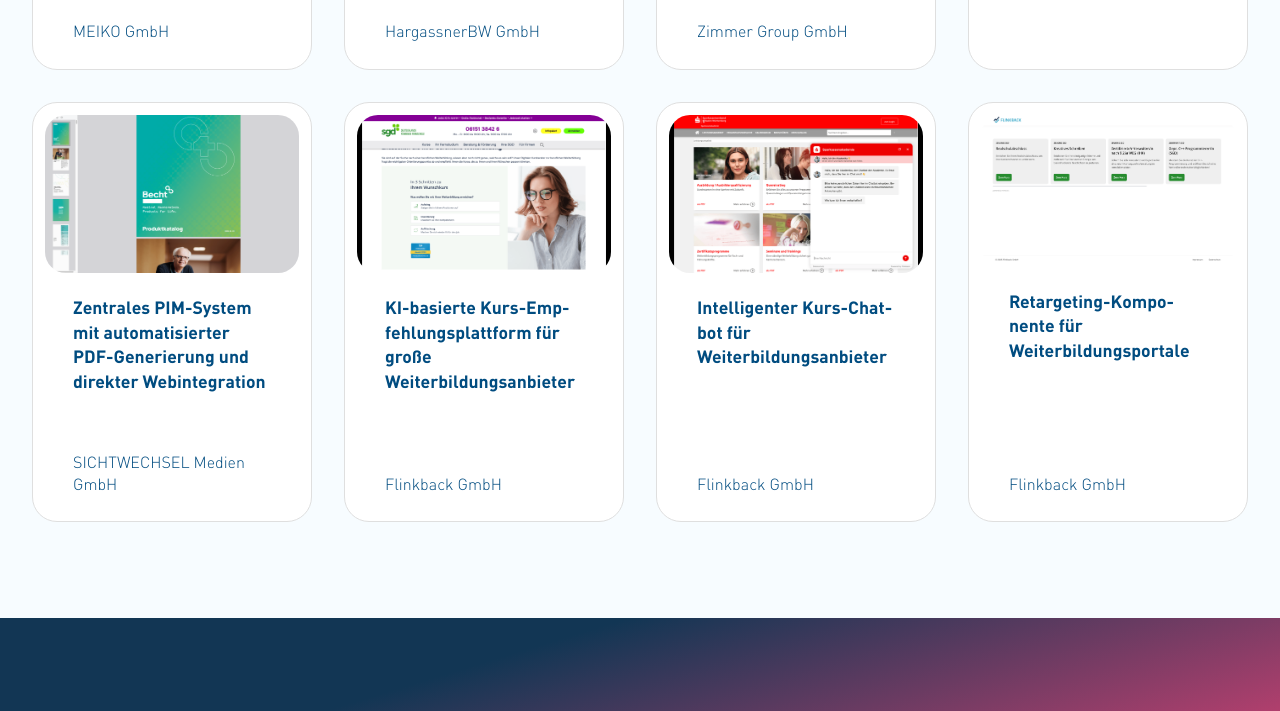
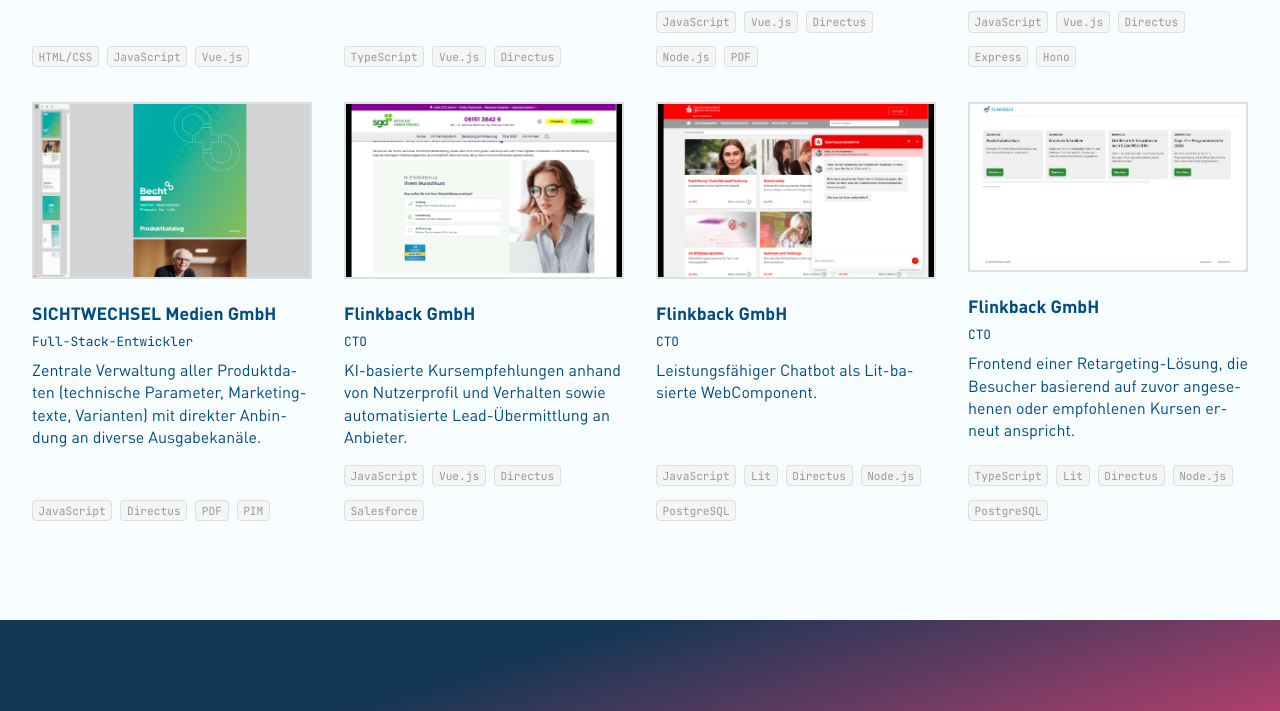
Before and after one commit to siryan2/yhits-website, an Eleventy site: page src/projekte.njk in a window 1280 px wide. Shown: the part 513-1224 px from the top of the page. Built offline with nearby package versions, Linux system fonts and the light colour scheme; Eleventy itself is replaced by a stand-in of ours; files that its build step writes are made by us from their sources.

Commit message:
feat(projekts): optimize layout

```diff
--- a/src/css/components/_card.scss
+++ b/src/css/components/_card.scss
@@ -78,3 +78,76 @@
     }
   }
 }
+
+/**
+ * Project Card
+ */
+.project-card {
+  display: flex;
+  flex-direction: column;
+  height: 100%;
+
+  &:hover,
+  &:focus {
+    text-decoration: none;
+
+    .project-card__headline {
+      color: var(--c-brand-secondary);
+    }
+
+    .project-card__image {
+      border-color: var(--c-brand-secondary);
+    }
+  }
+
+  &__image {
+    border: 2px solid var(--c-medium-gray);
+    max-width: 100%;
+    height: auto;
+    transition: border 0.2s ease-in-out;
+  }
+
+  &__header {
+    margin-top: 1rem;
+  }
+
+  &__content {
+    flex: 1;
+    margin-top: 0.625rem;
+  }
+
+  &__headline {
+    font-family: var(--font-brand-bold);
+    font-size: clamp(1rem, 1.5vw, 1.1rem);
+    word-break: break-word;
+    hyphens: auto;
+    transition: color 0.2s ease-in-out;
+  }
+
+  &__teaser {
+    font-family: var(--font-brand);
+    font-size: clamp(0.8rem, 1.4vw, 1rem);
+  }
+
+  &__tags {
+    display: flex;
+    flex-wrap: wrap;
+    gap: 0.5rem;
+    list-style: none;
+    padding-left: 0;
+    margin: 0;
+
+    code {
+      font-size: clamp(0.6rem, 1.2vw, 0.7rem);
+      color: var(--c-gray);
+    }
+  }
+
+  &__footer {
+    display: flex;
+    flex-direction: column;
+    align-items: start;
+    gap: 0.25rem;
+    margin-top: 0.75rem;
+  }
+}
--- a/src/projekte.njk
+++ b/src/projekte.njk
@@ -19,18 +19,35 @@
       <nav>
         <ul class="grid grid--4col" style="padding-left: 0; margin: 0; list-style: none;">
           {%- for entry in navPages %}
-            <li{% if entry.url == page.url %} class="my-active-class"{% endif %}>
-              <a href="{{ entry.url }}" class="card">
-                <div class="card__image-container">
-                  <img src="{{entry.coverImage}}" alt="{{ entry.title }}" eleventy:widths="500" class="card__image"/>
+            <li{% if entry.url == page.url %} class="my-active-class"{% endif %} class="flex1">
+              <a href="{{ entry.url }}" class="project-card">
+                <div class="project-card__image-container">
+                  <img src="{{entry.coverImage}}" alt="{{ entry.title }}" eleventy:widths="500" class="project-card__image"/>
                 </div>
 
-                <div class="card__content">
-                  <p class="card__headline">{{ entry.title }}</p>
+                <div class="project-card__header">
+                  <p class="project-card__headline">
+                    {% if entry.client %}
+                      {{ entry.client }}
+                    {% else %}
+                      {{ entry.title }}
+                    {% endif %}
+                  </p>
+                  <p class="font-brand-mono font--small mt-small mb-0">{{ entry.role }}</p>
                 </div>
 
-                <div class="card__footer">
-                  <p class="font--regular">{{ entry.client }}</p>
+                <div class="project-card__content">
+                  <p class="project-card__teaser">{{ entry.description }}</p>
+                </div>
+
+                <div class="project-card__footer">
+                  <ul class="project-card__tags">
+                    {%- for tag in entry.tags %}
+                      <li>
+                        <code>{{ tag }}</code>
+                      </li>
+                    {%- endfor %}
+                  </ul>
                 </div>
               </a>
             </li>
--- a/src/projekte/ajonta-analysen-fuer-sevdesk-saas.njk
+++ b/src/projekte/ajonta-analysen-fuer-sevdesk-saas.njk
@@ -13,9 +13,17 @@
   - knex.js
   - MySQL
 eleventyNavigation:
-  key: "ajonta - Analysen für sevdesk (SaaS)"
+  key: "ajonta (SaaS)"
+  description: SaaS-Lösung zur präzisen Analyse von Kunden- und Artikelumsätzen auf Basis von sevdesk-Daten.
   parent: "Projekte"
   coverImage: "/../public/img/projekte/ajonta/kundenanalyse-dashboard.png"
+  role: Gründer & Entwickler
+  tags:
+  - JavaScript
+  - Vue.js
+  - Directus
+  - Express
+  - Hono
   order: 3
 ---
 {# <section class="container container-fluid project-detail">
--- a/src/projekte/alfredbecht-pim-product-catalog-pdf.njk
+++ b/src/projekte/alfredbecht-pim-product-catalog-pdf.njk
@@ -15,10 +15,17 @@
   - PIM
 eleventyNavigation:
   key: "Zentrales PIM-System mit automatisierter PDF-Generierung und direkter Webintegration"
+  description: Zentrale Verwaltung aller Produktdaten (technische Parameter, Marketingtexte, Varianten) mit direkter Anbindung an diverse Ausgabekanäle.
   parent: "Projekte"
   coverImage: "/../public/img/projekte/pim-pdf-catalog/pdf-katalog.png"
   order: 4
   client: SICHTWECHSEL Medien GmbH
+  role: Full-Stack-Entwickler
+  tags:
+  - JavaScript
+  - Directus
+  - PDF
+  - PIM
 ---
 {# <section class="container container-fluid project-detail">
   <div class="row">
--- a/src/projekte/flinkback-chatbot.njk
+++ b/src/projekte/flinkback-chatbot.njk
@@ -14,9 +14,17 @@
   - PostgreSQL
 eleventyNavigation:
   key: "Intelligenter Kurs-Chatbot für Weiterbildungsanbieter"
+  description: Leistungsfähiger Chatbot als Lit-basierte WebComponent.
   parent: "Projekte"
   coverImage: "/../public/img/projekte/chatbot/spk-akdm-chatbot.png"
   client: Flinkback GmbH
+  role: CTO
+  tags:
+  - JavaScript
+  - Lit
+  - Directus
+  - Node.js
+  - PostgreSQL
   order: 6
 ---
 {# <section class="container container-fluid project-detail">
@@ -68,9 +76,12 @@
 <p>Für die Flinback GmbH habe ich einen leistungsfähigen Chatbot als WebComponent auf Basis von Lit entwickelt, der direkt auf den Websites großer deutscher Weiterbildungsanbieter eingebunden ist. Ziel ist es, Besucher:innen im Dialog bei der Kurssuche zu unterstützen und häufige Fragen schnell zu beantworten – nahtlos integriert in bestehende Seiten.</p>
 <p>Technische Umsetzung:</p>
 <ul class="mt-1">
-  <li><strong>Frontend</strong>: Die gesamte UI ist als <strong>modulare Lit-WebComponent</strong> realisiert. Sie kann flexibel in verschiedenste CMS- und Webumgebungen eingebettet werden – ohne externe Abhängigkeiten.</li>
-  <li><strong>Backend</strong>: Das Backend verarbeitet eingehende Anfragen, rendert Antworten in HTML (inkl. Umwandlung von Markdown) und reichert diese dynamisch mit Zusatzinfos wie <strong>Kurs-Links</strong> oder <strong>weiterführenden Empfehlungen</strong> an.</li>
-  <li><strong>Dialogausgabe</strong>: Die Integration eines LLM (Large Language Model) für die eigentlichen Antworten war nicht Teil meiner Aufgabe – die Ausspielung der generierten Inhalte jedoch vollständig.</li>
+  <li>
+    <strong>Frontend</strong>: Die gesamte UI ist als <strong>modulare Lit-WebComponent</strong> realisiert. Sie kann flexibel in verschiedenste CMS- und Webumgebungen eingebettet werden – ohne externe Abhängigkeiten.</li>
+  <li>
+    <strong>Backend</strong>: Das Backend verarbeitet eingehende Anfragen, rendert Antworten in HTML (inkl. Umwandlung von Markdown) und reichert diese dynamisch mit Zusatzinfos wie <strong>Kurs-Links</strong> oder <strong>weiterführenden Empfehlungen</strong> an.</li>
+  <li>
+    <strong>Dialogausgabe</strong>: Die Integration eines LLM (Large Language Model) für die eigentlichen Antworten war nicht Teil meiner Aufgabe – die Ausspielung der generierten Inhalte jedoch vollständig.</li>
 </ul>
 <p>Vorteile für Kunden:</p>
 <ul class="mt-1">
--- a/src/projekte/flinkback-flow.njk
+++ b/src/projekte/flinkback-flow.njk
@@ -15,9 +15,16 @@
   - Salesforce
 eleventyNavigation:
   key: "KI-basierte Kurs-Empfehlungsplattform für große Weiterbildungsanbieter"
+  description: KI-basierte Kursempfehlungen anhand von Nutzerprofil und Verhalten sowie automatisierte Lead-Übermittlung an Anbieter.
   parent: "Projekte"
   coverImage: "/../public/img/projekte/flow/flow-1.png"
   client: Flinkback GmbH
+  role: CTO
+  tags:
+  - JavaScript
+  - Vue.js
+  - Directus
+  - Salesforce
   order: 5
 ---
 {# <section class="container container-fluid project-detail">
@@ -67,11 +74,16 @@
 <p>Für die Flinkback GmbH habe ich eine skalierbare Anwendung entwickelt, die auf den Websites namhafter deutscher Weiterbildungsanbieter wie ILS, SGD, WBH oder KCE integriert ist. Ziel ist es, Besuchern basierend auf ihrem Profil und Verhalten passende Weiterbildungskurse per KI zu empfehlen – und qualifizierte Leads automatisiert an die Anbieter zu übermitteln.</p>
 <p>So funktioniert die Lösung:</p>
 <ul class="mt-1">
-  <li><strong>Integration via WebComponent</strong>: Die gesamte Empfehlungslogik ist als leicht integrierbare WebComponent umgesetzt, die sich nahtlos in bestehende Webseiten einfügt.</li>
-  <li><strong>KI-gesteuerte Empfehlungen</strong>: Mit Hilfe eines speziell trainierten Recommendation-Systems werden passende Kurse ermittelt und dem Interessenten sofort angezeigt.</li>
-  <li><strong>Personalisierte Empfehlung per E-Mail</strong>: Nutzer erhalten eine <strong>individuell zusammengestellte Kursübersicht per E-Mail</strong> inklusive Link zu einer persönlichen Empfehlungssite – realisiert als moderne <strong>Vue.js Single-Page-App</strong>.</li>
-  <li><strong>Leadübergabe in Echtzeit</strong>: Sobald diese Seite besucht wird, erfolgt eine automatisierte Übergabe des qualifizierten Leads an die <strong>Salesforce API</strong> des jeweiligen Anbieters.</li>
-  <li><strong>Monitoring und Optimierung im Backend</strong>: Jeder Anbieter hat Zugriff auf ein zentrales Backend zur Einsicht, Analyse und Feinjustierung der Empfehlungen und Leads.</li>
+  <li>
+    <strong>Integration via WebComponent</strong>: Die gesamte Empfehlungslogik ist als leicht integrierbare WebComponent umgesetzt, die sich nahtlos in bestehende Webseiten einfügt.</li>
+  <li>
+    <strong>KI-gesteuerte Empfehlungen</strong>: Mit Hilfe eines speziell trainierten Recommendation-Systems werden passende Kurse ermittelt und dem Interessenten sofort angezeigt.</li>
+  <li>
+    <strong>Personalisierte Empfehlung per E-Mail</strong>: Nutzer erhalten eine <strong>individuell zusammengestellte Kursübersicht per E-Mail</strong> inklusive Link zu einer persönlichen Empfehlungssite – realisiert als moderne <strong>Vue.js Single-Page-App</strong>.</li>
+  <li>
+    <strong>Leadübergabe in Echtzeit</strong>: Sobald diese Seite besucht wird, erfolgt eine automatisierte Übergabe des qualifizierten Leads an die <strong>Salesforce API</strong> des jeweiligen Anbieters.</li>
+  <li>
+    <strong>Monitoring und Optimierung im Backend</strong>: Jeder Anbieter hat Zugriff auf ein zentrales Backend zur Einsicht, Analyse und Feinjustierung der Empfehlungen und Leads.</li>
 </ul>
 <p>Die Lösung ist bereits bei mehreren der größten Bildungsanbieter Deutschlands im Einsatz und generiert täglich über 1.000 hochwertige Empfehlungen. Dank performanter Architektur und intelligenter Datenverarbeitung ist das System hochverfügbar, datenschutzkonform und in der Lage, große Besucherzahlen effizient zu verarbeiten.</p>
 <p>Diese Anwendung zeigt, wie moderne KI-gestützte Nutzerführung und Leadgenerierung nahtlos in bestehende Systeme integriert werden kann – ohne Aufwand für IT oder Redaktion.</p>
--- a/src/projekte/flinkback-retargeting.njk
+++ b/src/projekte/flinkback-retargeting.njk
@@ -1,7 +1,6 @@
 ---
 permalink: /projekte/retargeting-komponente-weiterbildungsportale.html
 title: Retargeting-Komponente für Weiterbildungsportale
-description: Für die Flinback GmbH habe ich das Frontend für eine Retargeting-Lösung entwickelt, die gezielt Besucher:innen auf den Websites von Weiterbildungsanbietern erneut anspricht – mit Kursen, die sie sich zuvor angesehen oder im Empfehlungsprozess durchlaufen haben.
 tags:
   - HTML/CSS
   - JavaScript
@@ -14,9 +13,17 @@
   - PostgreSQL
 eleventyNavigation:
   key: "Retargeting-Komponente für Weiterbildungsportale"
+  description: Frontend einer Retargeting-Lösung, die Besucher basierend auf zuvor angesehenen oder empfohlenen Kursen erneut anspricht.
   parent: "Projekte"
   coverImage: "/../public/img/projekte/retargeting/retargeting.png"
   client: Flinkback GmbH
+  role: CTO
+  tags:
+  - TypeScript
+  - Lit
+  - Directus
+  - Node.js
+  - PostgreSQL
   order: 7
 ---
 {# <section class="container container-fluid project-detail">
--- a/src/projekte/hargassnerbw-obs-analyse-vertriebs-app.njk
+++ b/src/projekte/hargassnerbw-obs-analyse-vertriebs-app.njk
@@ -16,9 +16,15 @@
   - CRM
 eleventyNavigation:
   key: "Online Bestell-System / Vertriebsassistent"
+  description: Maßgeschneiderte Webanwendung, nahtlos integriert in das ERP-System TAIFUN.
   parent: "Projekte"
   coverImage: "/../public/img/projekte/obs/dashboard.png"
   client: HargassnerBW GmbH
+  role: Full-Stack-Entwickler
+  tags:
+  - TypeScript
+  - Vue.js
+  - Directus
   order: 1
 ---
 {# <section class="container container-fluid project-detail">
--- a/src/projekte/meiko-produktkonfigurator.njk
+++ b/src/projekte/meiko-produktkonfigurator.njk
@@ -8,9 +8,15 @@
   - Vue.js
 eleventyNavigation:
   key: "Digitaler Produktkonfigurator für komplexe Waschstraßen mit CAD-Export"
+  description: Hochkomplexer Produktkonfigurator für den führenden Hersteller professioneller Spültechnik.
   parent: "Projekte"
   coverImage: "/../public/img/projekte/produktkonfigurator/Screenshot_2018-12-11 Meiko - M-iPlan.jpg"
   client: MEIKO GmbH
+  role: Frontend-Entwickler
+  tags:
+  - HTML/CSS
+  - JavaScript
+  - Vue.js
 ---
 {# <section class="container container-fluid project-detail">
   <div class="row">
--- a/src/projekte/zimmer-group-visitor-management.njk
+++ b/src/projekte/zimmer-group-visitor-management.njk
@@ -13,9 +13,17 @@
   - PDF
 eleventyNavigation:
   key: "Digitales Besuchermanagement"
+  description: Digitales, sicheres und benutzerfreundliches Besuchermanagement-System für die internationale Gruppe.
   parent: "Projekte"
   coverImage: "/../public/img/projekte/besuchermanagement/Standort_Termine.png"
   client: Zimmer Group GmbH
+  role: Full-Stack-Entwickler
+  tags:
+  - JavaScript
+  - Vue.js
+  - Directus
+  - Node.js
+  - PDF
   order: 2
 ---
 {# <section class="container container-fluid project-detail">
```
